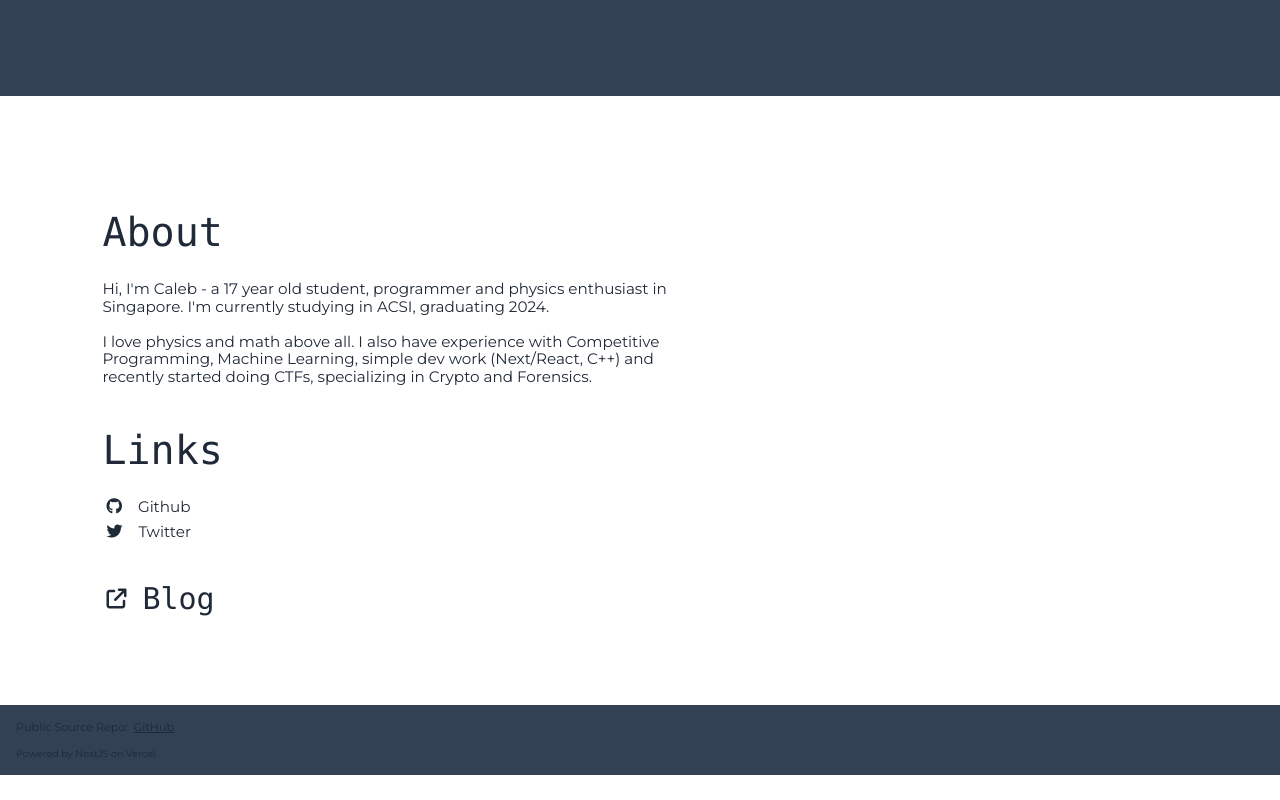
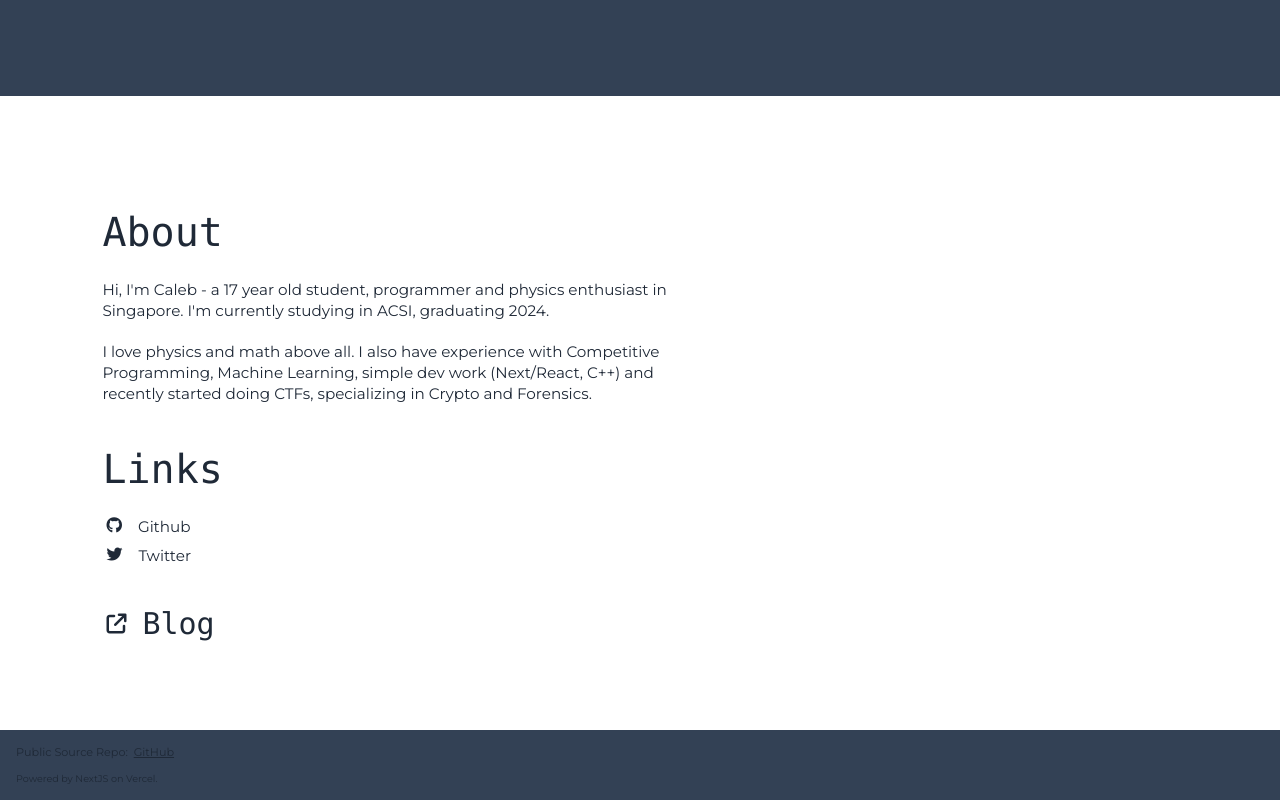
Before and after one commit to calebc2006/calebc.cc, a Next.js app: page / in a window 1280 px wide. Shown: the part 704-1504 px from the top of the page. Before the commit the page ends 1479 px from the top, so only its background shows below. Built offline with nearby package versions, Linux system fonts and the light colour scheme.

Commit message:
better styling 2.0

```diff
--- a/tailwind.config.js
+++ b/tailwind.config.js
@@ -15,7 +15,7 @@ module.exports = {
                 "5xl": ["4.3rem", "4.75rem"],
                 "4xl": ["2.5rem", "2.5rem"],
                 "2xl": ["1.5rem", "1.8rem"],
-                m: ["0.95rem", "1.1rem"],
+                m: ["0.95rem", "1.3rem"],
                 s: ["0.7rem", "0.85rem"],
                 sm: ["0.6rem", "0.7rem"],
             },
```
